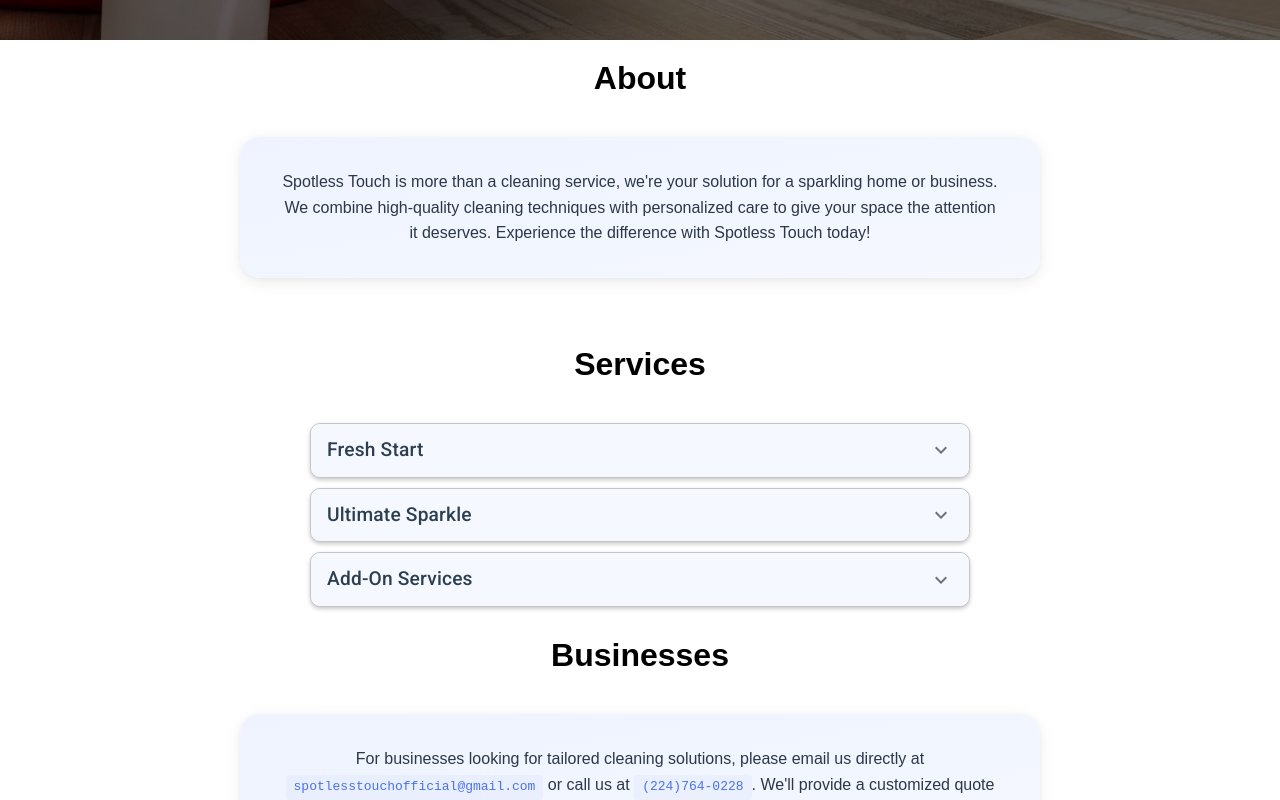
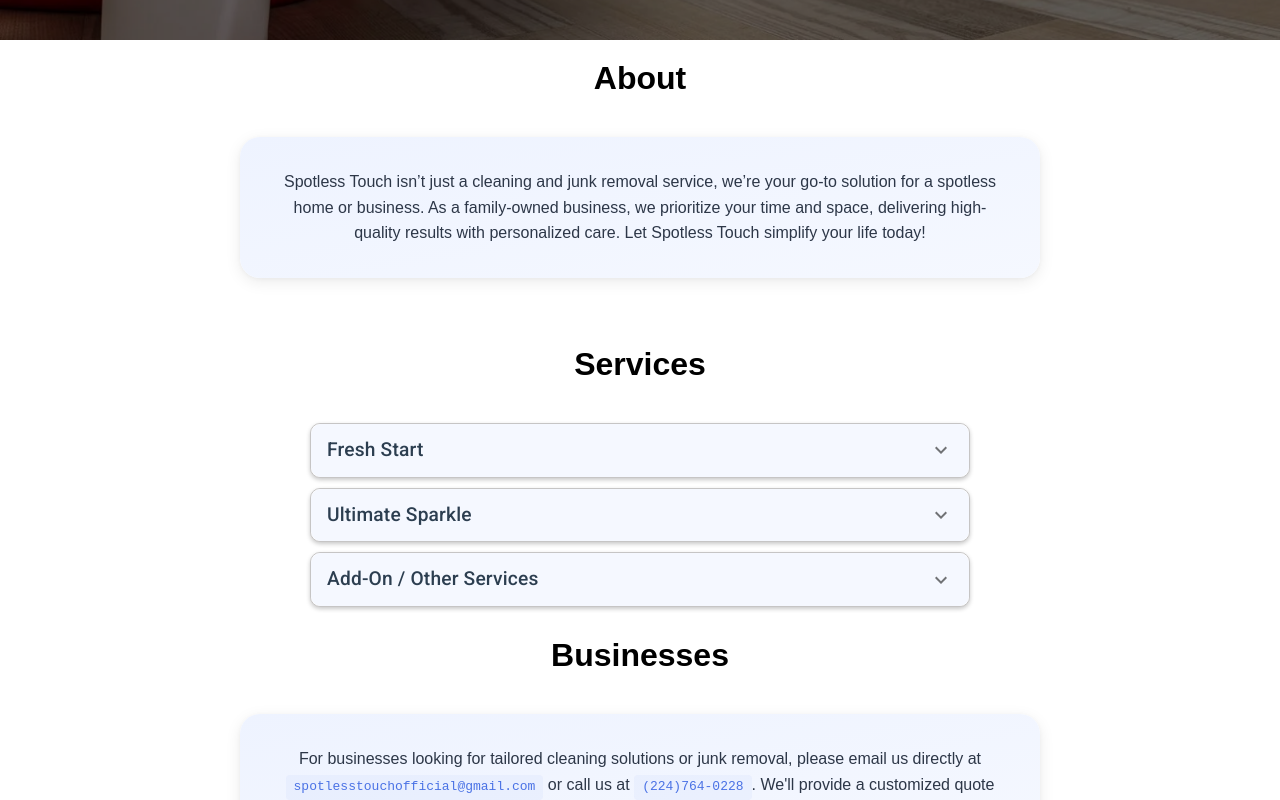
Before and after one commit to KNelTech/spotless-touch2, a React (Vite) app: page / in a window 1280 px wide. Shown: the part 600-1400 px from the top of the page. Built offline with nearby package versions, Linux system fonts and the light colour scheme; the HTML template or start-up script is replaced by a standard one.

Commit message:
added junk removal

```diff
--- a/src/components/accordionService/index.jsx
+++ b/src/components/accordionService/index.jsx
@@ -46,7 +46,7 @@ return (
                     <ul className="accordianUL">
                         <li>Comprehensive deep clean and organization for a spotless home</li>
                         <li>Everything in Fresh Start, plus:</li>
-                        <li>Deep cleaning/organizing of kitchen and bathrooms</li>
+                        <li>Deep cleaning / organizing of kitchen and bathrooms</li>
                         <li>Refrigerator interior cleaning</li>
                         <li>Inside cabinet cleaning</li>
                         <li>Closet organization</li>
@@ -66,14 +66,15 @@ return (
                     aria-controls="panel4-content"
                     id="panel4-header"
                 >
-                    <Typography component="span">Add-On Services</Typography>
+                    <Typography component="span">Add-On / Other Services</Typography>
                 </AccordionSummary>
                 <AccordionDetails>
                     <ul className="accordianUL">
-                        <li>(Optional, can be added to any package)</li>
-                        <li>Inside window cleaning (within safe reach)</li>
+                        <li>junk removal</li>
+                        <li>Move out clean</li>
+                        <li>Post construction clean</li>
+                        <li>Inside / outside window cleaning (within safe reach)</li>
                         <li>Laundry</li>
-                        <li>Grocery pickup</li>
                         <li>Wall washing</li>
                         <li>Oven interior</li>
                         <li>Room organization</li>
--- a/src/content/textContent.jsx
+++ b/src/content/textContent.jsx
@@ -1,8 +1,8 @@
-export const ABOUT_TEXT = "Spotless Touch is more than a cleaning service, we're your solution for a sparkling home or business. We combine high-quality cleaning techniques with personalized care to give your space the attention it deserves. Experience the difference with Spotless Touch today!";
+export const ABOUT_TEXT = "Spotless Touch isn’t just a cleaning and junk removal service, we’re your go-to solution for a spotless home or business. As a family-owned business, we prioritize your time and space, delivering high-quality results with personalized care. Let Spotless Touch simplify your life today!";
 
 export const BUSINESS_TEXT = (
   <>
-    For businesses looking for tailored cleaning solutions, please email us directly at{' '}
+    For businesses looking for tailored cleaning solutions or junk removal, please email us directly at{' '}
     <span className="bizInfo">
       <a href="mailto:spotlesstouchofficial@gmail.com">
         spotlesstouchofficial@gmail.com
```
